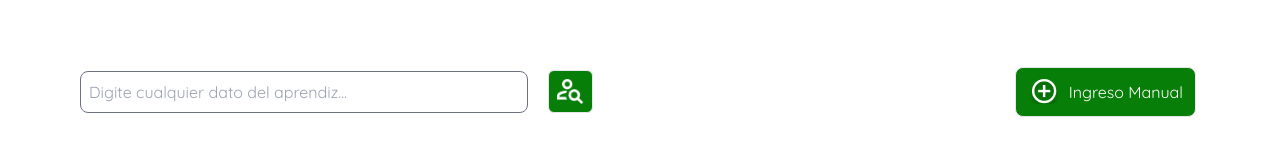
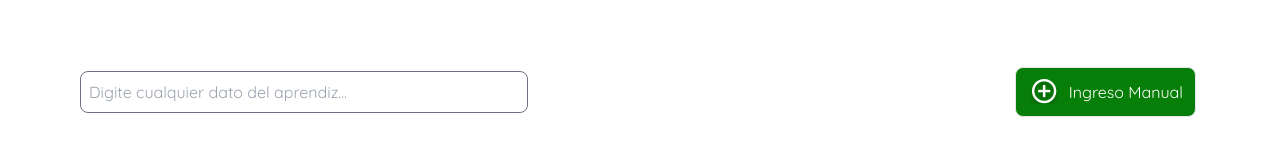
Before and after one commit to DanExl24/GEDASC, a Vue app: page /general-entry in a window 1280 px wide. Shown: the part 129-289 px from the top of the page. Built offline with nearby package versions, Linux system fonts and the light colour scheme; no server answers; the HTML template or start-up script is replaced by a standard one.

Commit message:
borre el boton para buscar

```diff
--- a/src/views/GeneralEntryView.vue
+++ b/src/views/GeneralEntryView.vue
@@ -19,8 +19,6 @@
         <div class="flex items-center gap-2 w-4/5">
           <!-- Buscar aprendices -->
           <SearchBar v-model="queryAprendices"/>
-          <!-- Boton para encontrar resultados -->
-          <SearchUser/>
         </div>
 
         <!--Boton de registro manual  -->
@@ -69,7 +67,6 @@ import { ref,onMounted,reactive,watch } from 'vue';
 import HeaderView from '@/layouts/HeaderView.vue';
 import ExitButton from '@/components/UI/ExitButton.vue';
 import SearchBar from '@/components/UI/SearchBar.vue';
-import SearchUser from '@/components/UI/SearchUser.vue';
 import BaseTable from '@/components/Tables/BaseTable.vue';
 import BaseColumn from '@/components/Tables/BaseColumn.vue';
 import BaseTableHead from '@/components/Tables/BaseTableHead.vue';
```
